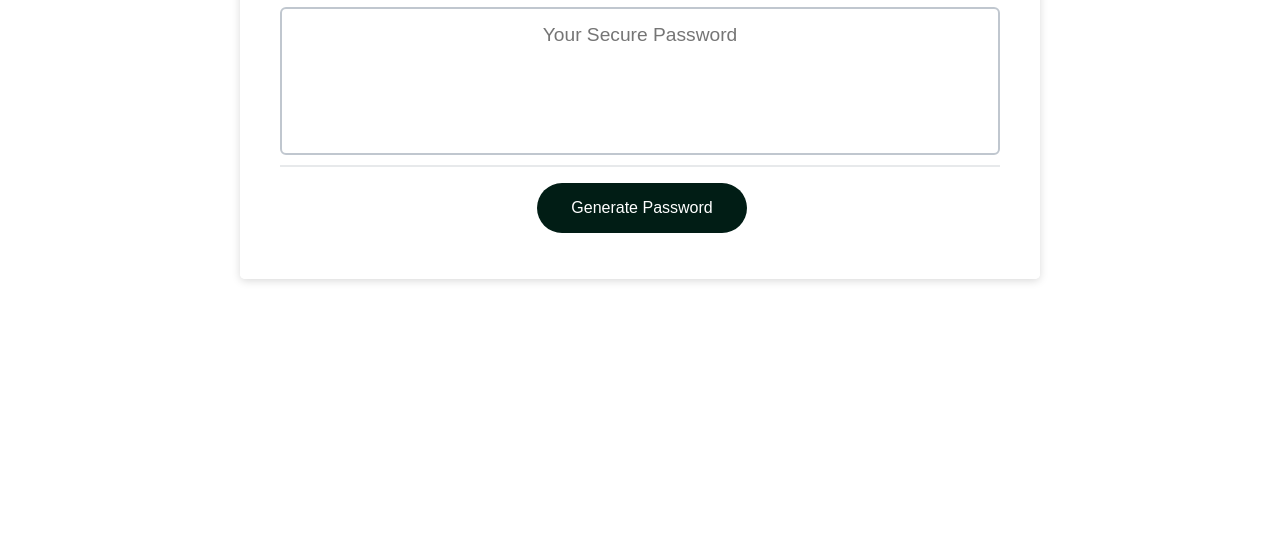
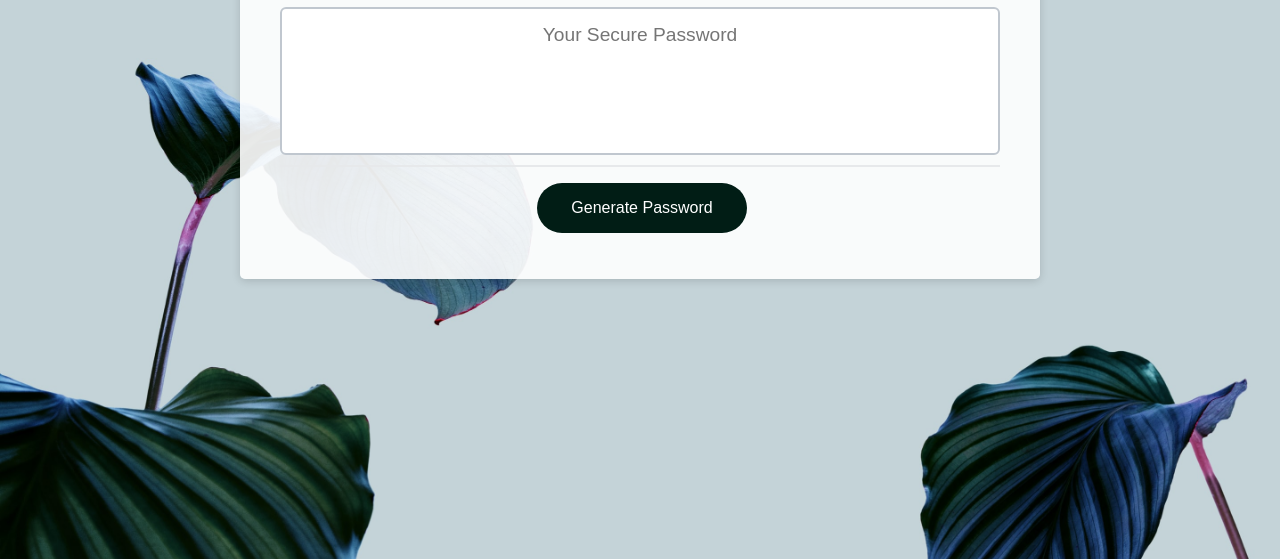
Before and after one commit to JASMINETUFF/Password-Generator, a plain HTML site: page index.html in a window 1280 px wide. Shown: the part 241-800 px from the top of the page. Drawn offline with Linux system fonts and the light colour scheme.

Commit message:
Update index.html

```diff
--- a/index.html
+++ b/index.html
@@ -10,7 +10,7 @@
   <body>
     <style>
       body {
-        background-image: url('/Images/Wallpaper.jpeg');
+        background-image: url('/Wallpaper.jpeg');
         background-repeat: no-repeat;
         background-attachment: fixed;
         background-size: cover;
```
